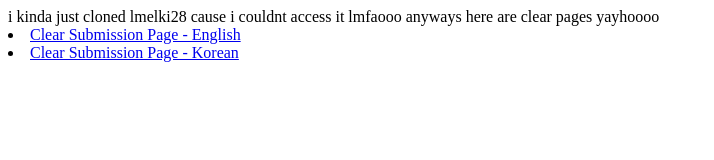
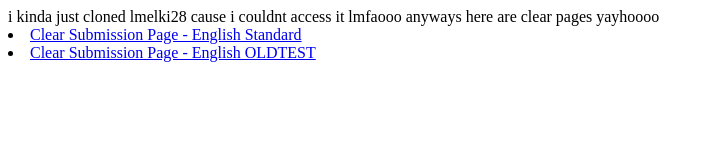
Before and after one commit to tuforumns-bc/tuforumns-bc.github.io, a plain HTML site: page index.html in a window 1280 px wide. Shown: the whole page, without its empty margins (0-714 px from the left). Drawn offline with Linux system fonts and the light colour scheme.

Commit message:
Update index.html

```diff
--- a/index.html
+++ b/index.html
@@ -1,3 +1,3 @@
 i kinda just cloned lmelki28 cause i couldnt access it lmfaooo anyways here are clear pages yayhoooo
-    <li><a href="adofaiSubmission_eng.html">Clear Submission Page - English</a></li>
-    <li><a href="adofaiSubmission_kor.html">Clear Submission Page - Korean</a></li>
+    <li><a href="adofaiSubmission_eng.html">Clear Submission Page - English Standard</a></li>
+    <li><a href="adofaiSubmission_engOLD.html">Clear Submission Page - English OLDTEST</a></li>
```
